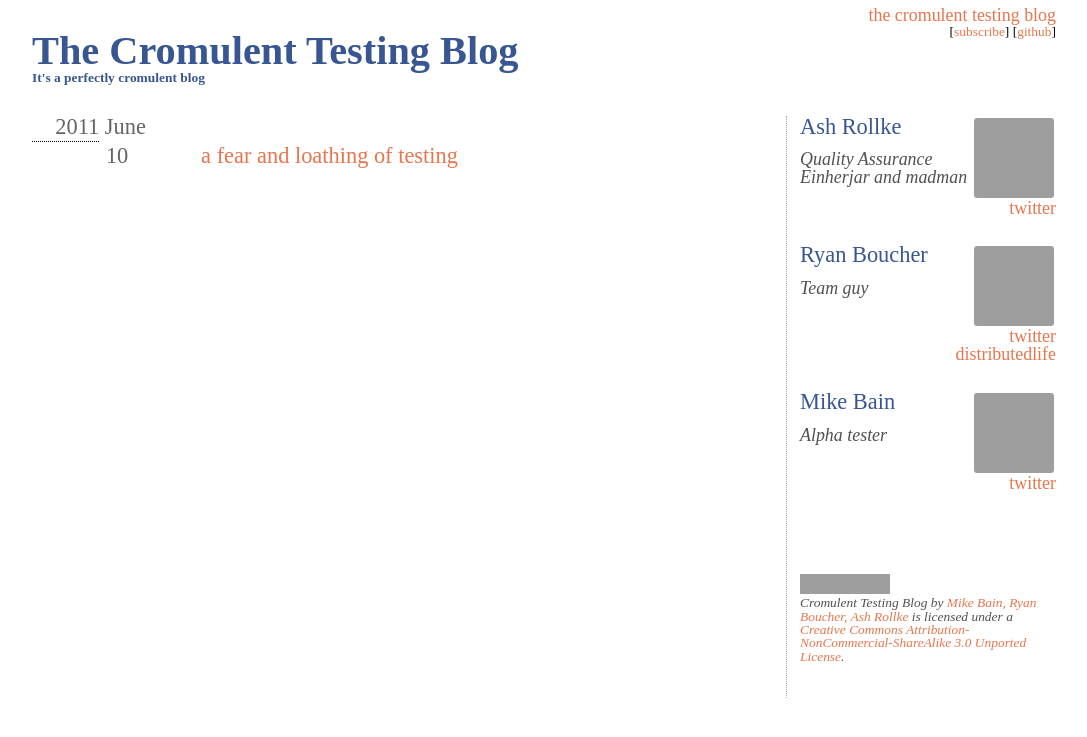
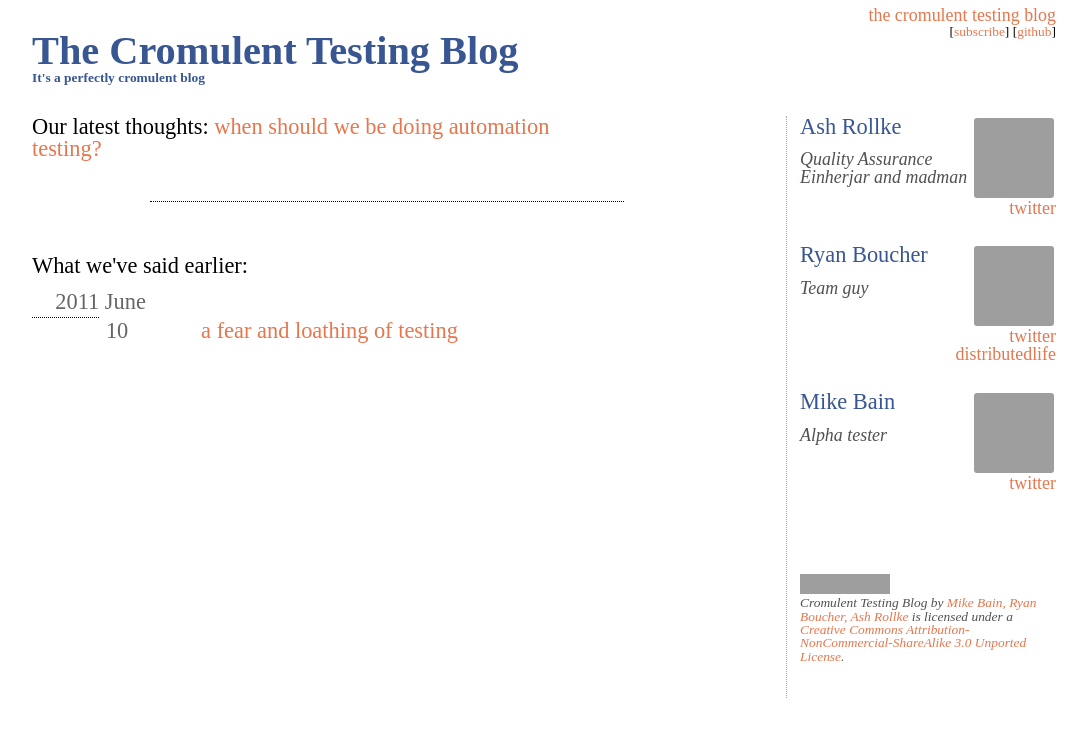
Before and after one commit to cromulent-testing/blog, a Jekyll site: the page built from index.html, in a window 1280 px wide, cut to the strip 0-737 px from the top of the page. Shown: the whole strip, without its empty margins (96-1183 px from the left). Built offline with Jekyll 4.4.1, drawn with Linux system fonts in a browser that asks for light colours; grey boxes are pictures that could not be loaded.

Commit message:
added second post, changed the index layout, changed ash's gravar link

```diff
--- a/_layouts/default.html
+++ b/_layouts/default.html
@@ -40,7 +40,7 @@
       </div>
 
       <div id="author" class="content-group">
-        <div class="gravatar" style="background: url('http://www.gravatar.com/avatar/b0bf74a2192ff28d29f9812a88a751cf.png')"></div>
+        <div class="gravatar" style="background: url('http://www.gravatar.com/avatar/8050a341a3a62485639cca1ad52073aa.png')"></div>
         <p class="name">Ash Rollke</p>
         <p class="defocus smaller-text aside">Quality Assurance Einherjar and madman</p>
         <ul class="text-right smaller-text clear-both">
--- a/_layouts/index.html
+++ b/_layouts/index.html
@@ -19,7 +19,7 @@
 
     <nav class="right" style="width:25%; min-height: 20em; margin-left: 2em; padding-left: 0.6em;">
       <div id="author" class="content-group">
-        <div class="gravatar" style="background: url('http://www.gravatar.com/avatar/b0bf74a2192ff28d29f9812a88a751cf.png')"></div>
+        <div class="gravatar" style="background: url('http://www.gravatar.com/avatar/8050a341a3a62485639cca1ad52073aa.png')"></div>
         <p class="name">Ash Rollke</p>
         <p class="defocus smaller-text aside">Quality Assurance Einherjar and madman</p>
         <ul class="text-right smaller-text clear-both">
--- a/index.html
+++ b/index.html
@@ -3,11 +3,23 @@ layout: index
 title: The Cromulent Testing Blog
 subtitle: It's a perfectly cromulent blog
 ---
+
+<div class="content-group">
+  <p>Our latest thoughts: <a class="" href="{{ site.posts[0].url }}">{{ site.posts.first.title }}</a></p>
+</div>
+<div class="" style="border-bottom: 1px dotted black; width: 80%; margin-left: 20%;"></div>
+
+<div class="content-group"></div>
+<div class="content-group"></div>
+
 <ul class="archive">
+  <p>What we've said earlier:</p>
   {% capture first_year  %}{{ 'yes' }}{% endcapture %}
   {% capture first_month  %}{{ 'yes' }}{% endcapture %}
 
   {% for post in site.posts %}
+    {% if forloop.first == false %}
+
       {% capture year  %}{{ post.date | date: '%Y' }}{% endcapture %}
       {% capture month  %}{{ post.date | date: '%B' }}{% endcapture %}
       {% capture cyear %}{{ 'now' | date: '%Y' }}{% endcapture %}
@@ -24,7 +36,7 @@ subtitle: It's a perfectly cromulent blog
         {% endif %}
       {% else %}
         {% if year <= cyear %}
-        {% if year != nyear %}
+          {% if year != nyear or forloop.last %}
             {% if first_year == 'yes' %}
               <span class="year-first">{{ post.date | date: '%Y' }}</span>
               {% capture first_year  %}{{ 'no' }}{% endcapture %}
@@ -33,14 +45,14 @@ subtitle: It's a perfectly cromulent blog
             {% endif %}
           {% else %}
             {% if month <= cmonth %}
-            {% if month != nmonth %}
+              {% if month != nmonth or forloop.last %}
                 <span class="year-silent">&nbsp;</span>
               {% endif %}
             {% endif %}
           {% endif %}
         {% endif %}
         {% if month <= cmonth %}
-        {% if month != nmonth %}
+          {% if month != nmonth or forloop.last %}
             {% if first_month == 'yes' %}
               <span class="month-first">{{ post.date | date: '%B' }}</span>
               {% capture first_month %}{{ 'no' }}{% endcapture %}
@@ -62,5 +74,6 @@ subtitle: It's a perfectly cromulent blog
           </li>
         {% endif %}
       {% endif %}
+    {% endif %}
   {% endfor %}
 </ul>
--- a/stylesheets/style.css
+++ b/stylesheets/style.css
@@ -9,7 +9,7 @@ h3 {}
 p {padding-bottom: 0.6em;}
 a {text-decoration: none; color: #E7764D}
 a:visited {color: #8E7450;}
-a:hover {color: #FF865D;}
+a:hover {text-decoration: underline; color: #FF865D;}
 
 .title {min-height:3.0em;}
 .header {color: #385691;}
```
Also changed, not shown: _posts/2011-06-14-when-should-we-be-doing-automation-testing.markdown (added, +19 -0 lines), 6 other files. Lines whose indentation alone changed are shown as unchanged.
